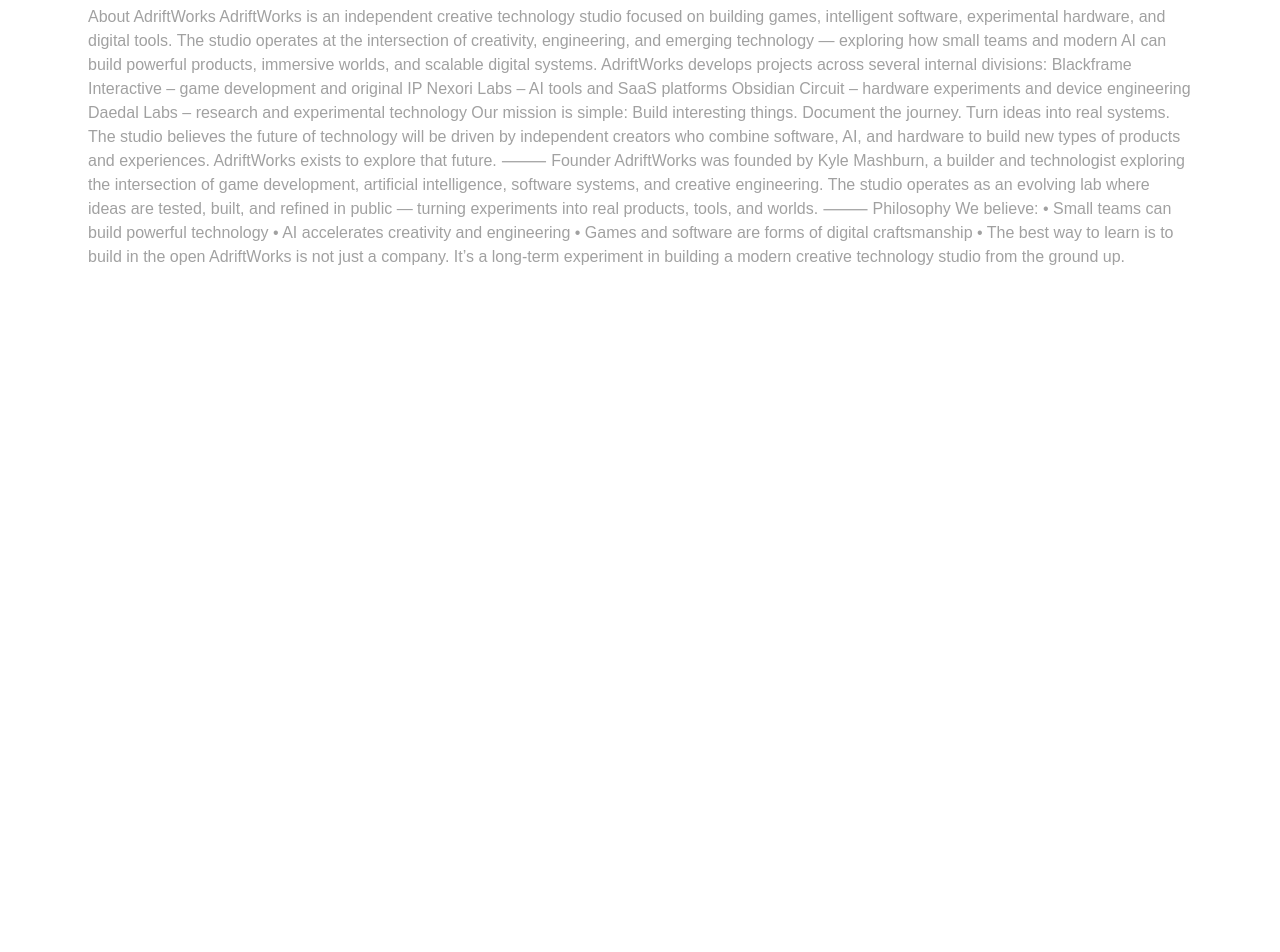
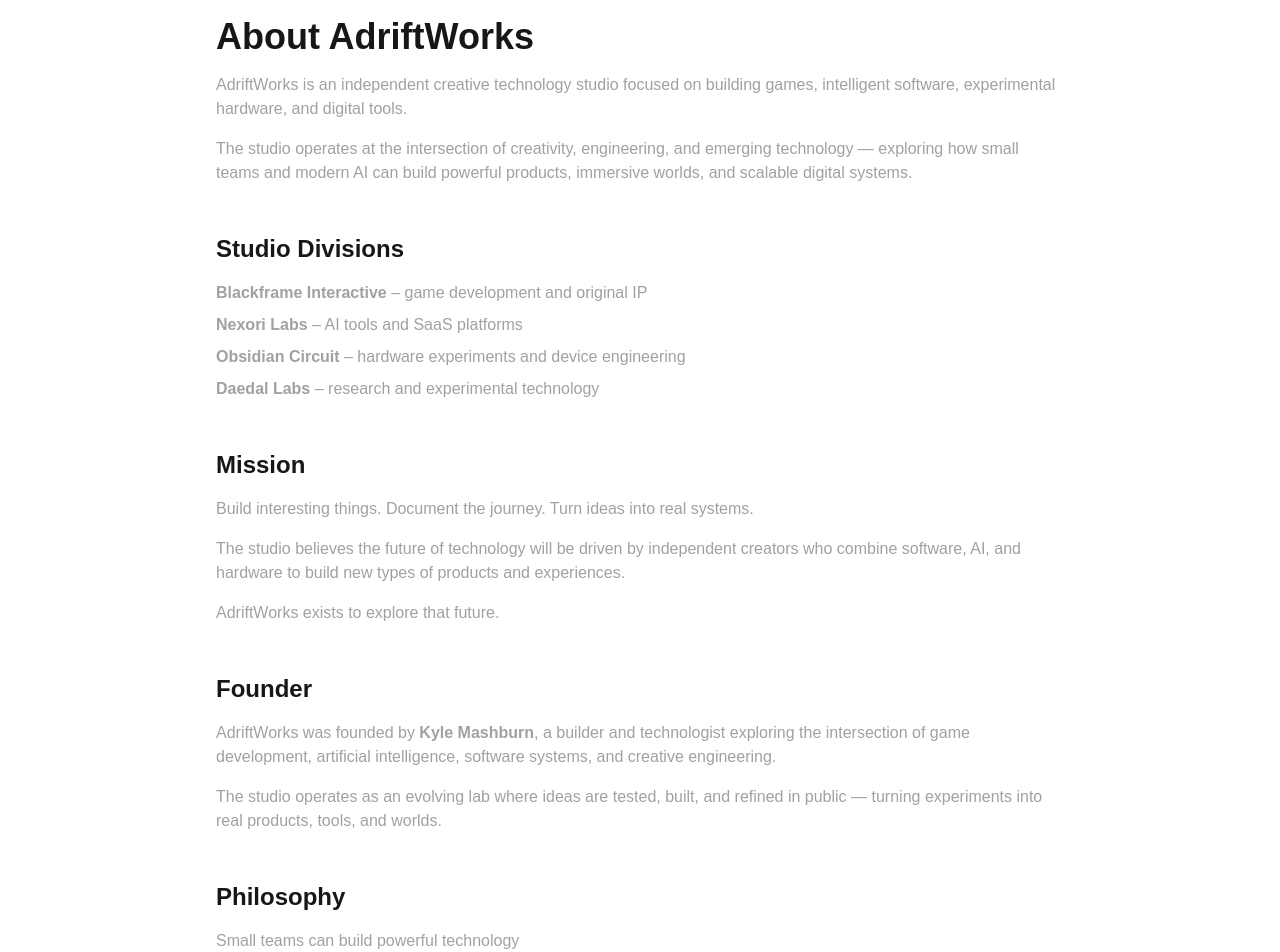
Before and after one commit to AdriftWorks/website, a Next.js app: page /about in a window 1280 px wide. Shown: the part 140-1092 px from the top of the page. Before the commit the page ends 800 px from the top, so only its background shows below. Built offline with nearby package versions, Linux system fonts and the light colour scheme.

Commit message:
Refactor About page layout and content

```diff
--- a/app/about/page.tsx
+++ b/app/about/page.tsx
@@ -1,53 +1,89 @@
 export default function About() {
   return (
-    <div className="space-y-4">
-      <h1 className="text-3xl font-bold">About</h1>
+    <main className="max-w-4xl mx-auto px-6 py-16 space-y-12">
 
-      <p className="text-neutral-400">
-        About AdriftWorks
+      {/* Header */}
+      <section className="space-y-4">
+        <h1 className="text-4xl font-bold">About AdriftWorks</h1>
 
-AdriftWorks is an independent creative technology studio focused on building games, intelligent software, experimental hardware, and digital tools.
+        <p className="text-neutral-400">
+          AdriftWorks is an independent creative technology studio focused on
+          building games, intelligent software, experimental hardware, and
+          digital tools.
+        </p>
 
-The studio operates at the intersection of creativity, engineering, and emerging technology — exploring how small teams and modern AI can build powerful products, immersive worlds, and scalable digital systems.
+        <p className="text-neutral-400">
+          The studio operates at the intersection of creativity, engineering,
+          and emerging technology — exploring how small teams and modern AI can
+          build powerful products, immersive worlds, and scalable digital systems.
+        </p>
+      </section>
 
-AdriftWorks develops projects across several internal divisions:
+      {/* Divisions */}
+      <section className="space-y-4">
+        <h2 className="text-2xl font-semibold">Studio Divisions</h2>
 
-Blackframe Interactive – game development and original IP
-Nexori Labs – AI tools and SaaS platforms
-Obsidian Circuit – hardware experiments and device engineering
-Daedal Labs – research and experimental technology
+        <ul className="space-y-2 text-neutral-400">
+          <li><strong>Blackframe Interactive</strong> – game development and original IP</li>
+          <li><strong>Nexori Labs</strong> – AI tools and SaaS platforms</li>
+          <li><strong>Obsidian Circuit</strong> – hardware experiments and device engineering</li>
+          <li><strong>Daedal Labs</strong> – research and experimental technology</li>
+        </ul>
+      </section>
 
-Our mission is simple:
+      {/* Mission */}
+      <section className="space-y-4">
+        <h2 className="text-2xl font-semibold">Mission</h2>
 
-Build interesting things. Document the journey. Turn ideas into real systems.
+        <p className="text-neutral-400">
+          Build interesting things. Document the journey. Turn ideas into real systems.
+        </p>
 
-The studio believes the future of technology will be driven by independent creators who combine software, AI, and hardware to build new types of products and experiences.
+        <p className="text-neutral-400">
+          The studio believes the future of technology will be driven by
+          independent creators who combine software, AI, and hardware to build
+          new types of products and experiences.
+        </p>
 
-AdriftWorks exists to explore that future.
+        <p className="text-neutral-400">
+          AdriftWorks exists to explore that future.
+        </p>
+      </section>
 
-⸻
+      {/* Founder */}
+      <section className="space-y-4">
+        <h2 className="text-2xl font-semibold">Founder</h2>
 
-Founder
+        <p className="text-neutral-400">
+          AdriftWorks was founded by <strong>Kyle Mashburn</strong>, a builder
+          and technologist exploring the intersection of game development,
+          artificial intelligence, software systems, and creative engineering.
+        </p>
 
-AdriftWorks was founded by Kyle Mashburn, a builder and technologist exploring the intersection of game development, artificial intelligence, software systems, and creative engineering.
+        <p className="text-neutral-400">
+          The studio operates as an evolving lab where ideas are tested,
+          built, and refined in public — turning experiments into real
+          products, tools, and worlds.
+        </p>
+      </section>
 
-The studio operates as an evolving lab where ideas are tested, built, and refined in public — turning experiments into real products, tools, and worlds.
+      {/* Philosophy */}
+      <section className="space-y-4">
+        <h2 className="text-2xl font-semibold">Philosophy</h2>
 
-⸻
+        <ul className="space-y-2 text-neutral-400">
+          <li>Small teams can build powerful technology</li>
+          <li>AI accelerates creativity and engineering</li>
+          <li>Games and software are forms of digital craftsmanship</li>
+          <li>The best way to learn is to build in the open</li>
+        </ul>
 
-Philosophy
+        <p className="text-neutral-400">
+          AdriftWorks is not just a company. It’s a long-term experiment in
+          building a modern creative technology studio from the ground up.
+        </p>
+      </section>
 
-We believe:
-
-• Small teams can build powerful technology
-• AI accelerates creativity and engineering
-• Games and software are forms of digital craftsmanship
-• The best way to learn is to build in the open
-
-AdriftWorks is not just a company.
-
-It’s a long-term experiment in building a modern creative technology studio from the ground up.
-      </p>
-    </div>
+    </main>
   );
 }
```
